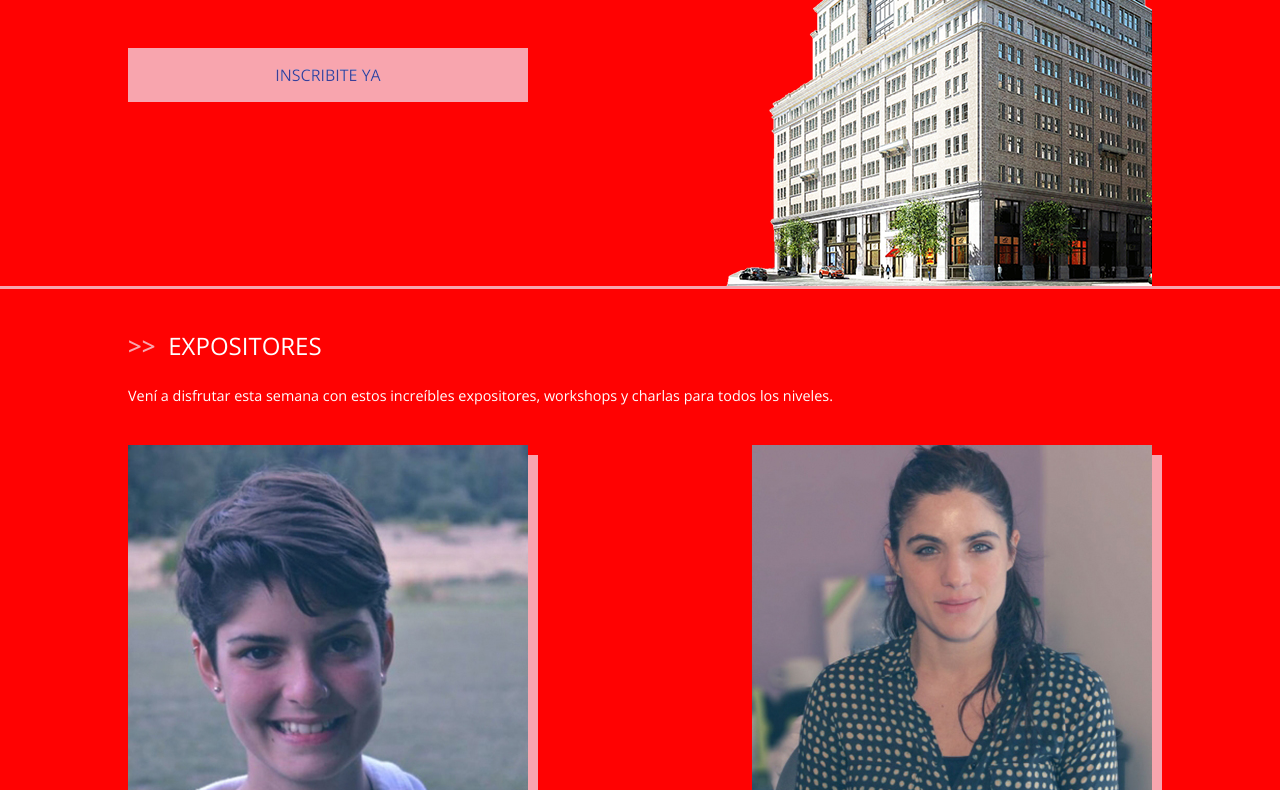
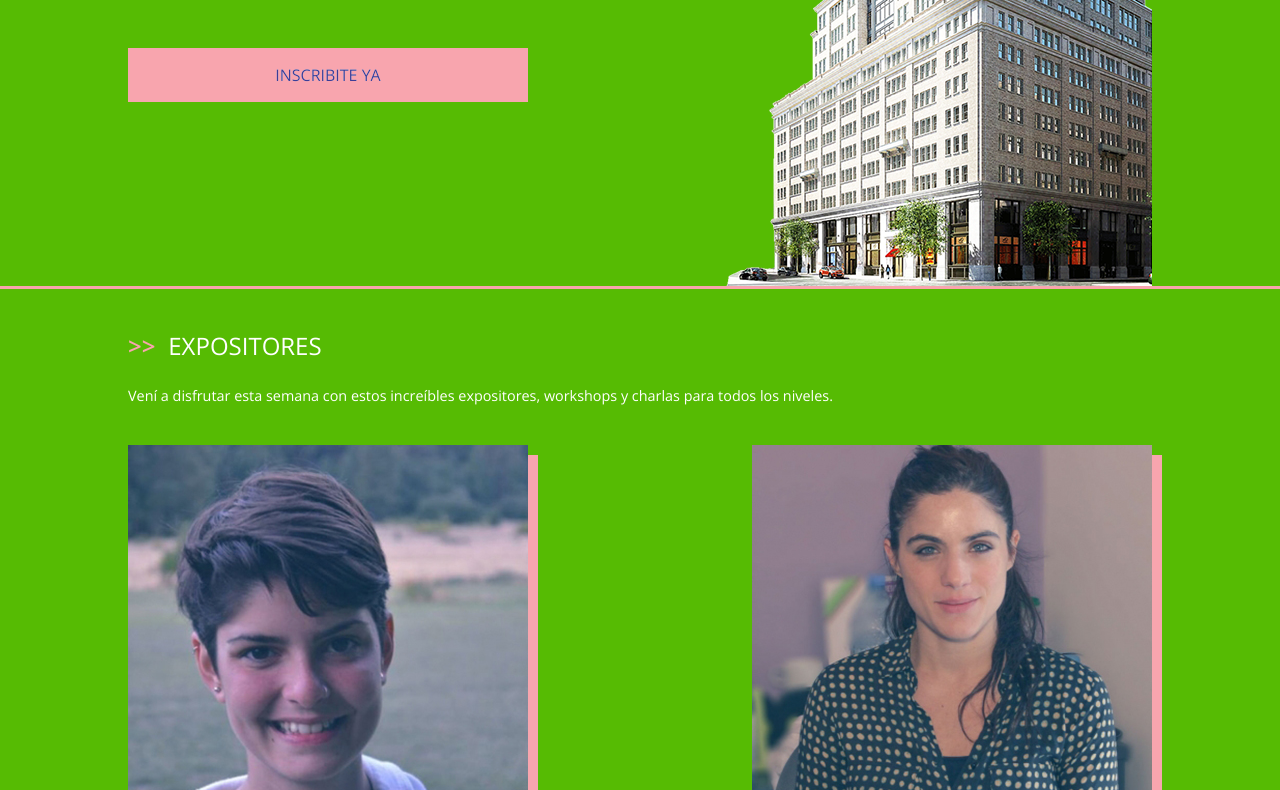
Before and after one commit to rodrigolagiglia/sitio, a plain HTML site: page index.html in a window 1280 px wide. Shown: the part 325-1115 px from the top of the page. Drawn offline with nearby package versions, Linux system fonts and the light colour scheme.

Commit message:
opcion verde

```diff
--- a/css/style.css
+++ b/css/style.css
@@ -7,7 +7,7 @@
   box-sizing: border-box; }
 
 body {
-  background-color: #ff0202;
+  background-color: #56bb03;
   font-family: "Open Sans", sans-serif;
   color: #FFF;
   overflow-x: hidden; }
```
